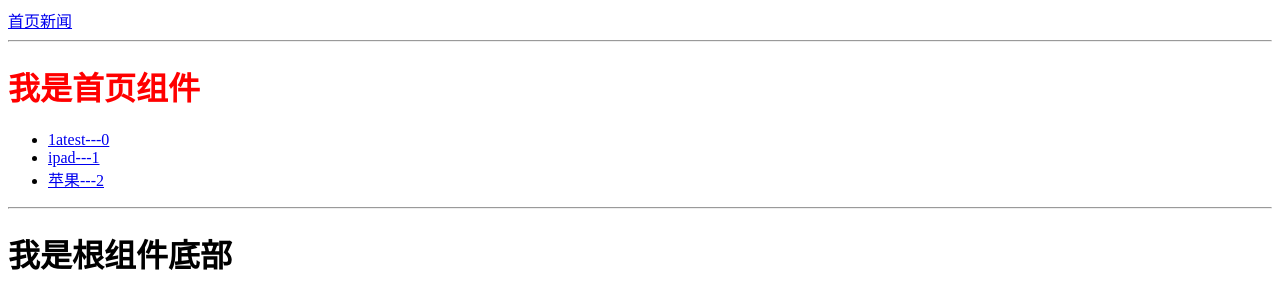
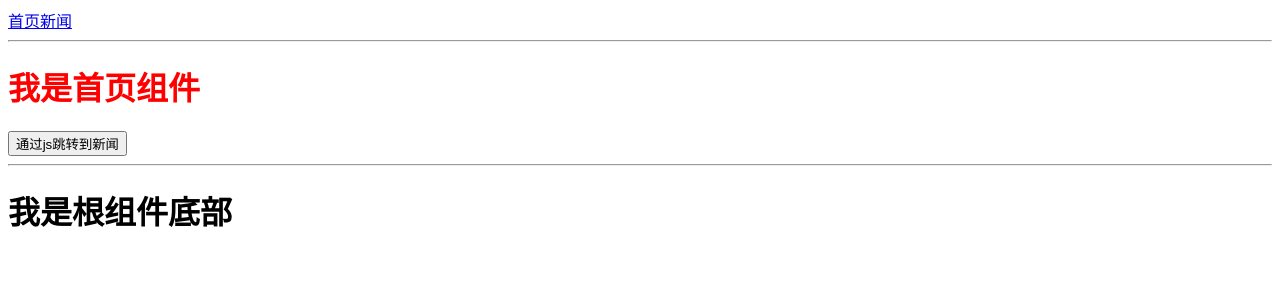
Before and after one commit to painAdmin/vue_test1, a Vue app: page /home#/home in a window 1280 px wide. Shown: the top 308 px of the page. Built offline with nearby package versions, Linux system fonts and the light colour scheme; what vue-resource would draw is missing.

Commit message:
route3- 编程时导航 history 模式

```diff
--- a/src/components/Home.vue
+++ b/src/components/Home.vue
@@ -2,11 +2,7 @@
   <!--所有内容被根节点包围-->
   <div id="home">
       <h1>{{msg}}</h1>
-    <ul>
-      <li v-for="(item,key) in list">
-        <router-link :to="'/shopContent?aid='+key">{{item}}---{{key}}</router-link>
-      </li>
-    </ul>
+    <button @click="toNews()">通过js跳转到新闻</button>
   </div>
 
 </template>
@@ -19,7 +15,10 @@
             list:['1atest','ipad','苹果']
         }
       },methods:{
-
+        toNews(){
+//           this.$router.push({path:'/news'})
+          this.$router.push({name:'news'})
+        }
     }
   }
 
--- a/src/main.js
+++ b/src/main.js
@@ -22,14 +22,15 @@ import ShopContent from './components/ShopContent.vue'
 // 4) 配置路由
 const  routes=[
   {path:'/home',component:Home},
-  {path:'/news',component:News},
+  {path:'/news',component:News,name:'news'},
   {path:'/content/:aid',component:Content},
   {path:'/shopContent',component:ShopContent},
   {path:'*',redirect:'/home'}
 ]
 // 5 实例化VueRouter
 const router=new VueRouter({
-    routes      // 相当于 routes:routes
+    routes,      // 相当于 routes:routes
+    mode:'history'
 })
 // 6 挂载路由
 /* eslint-disable no-new */
```
